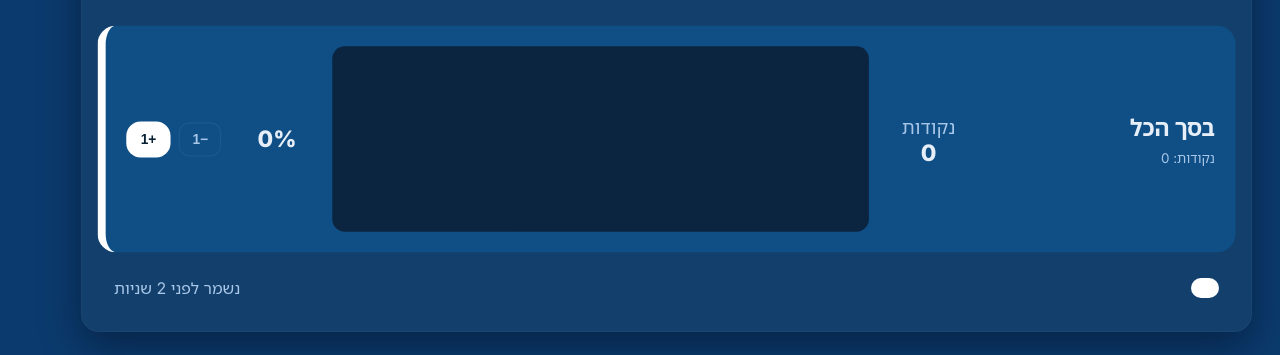
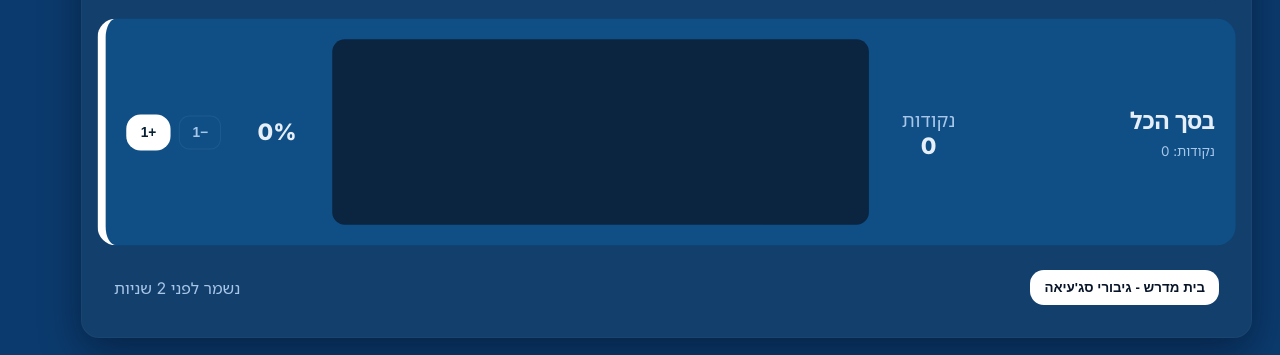
Before and after one commit to Katzover/points, a plain HTML site: page index.html in a window 1280 px wide. Shown: the part 445-800 px from the top of the page. Drawn offline with Linux system fonts and the light colour scheme.

Commit message:
Update index.html

```diff
--- a/index.html
+++ b/index.html
@@ -26,7 +26,7 @@
     <footer class="footer-controls">
 <button id="resetBtn" class="btn warning
 
-"></button>
+">בית מדרש - גיבורי סג'עיאה</button>
       <div id="saveInfo" class="info">שמור אוטומטית</div>
     </footer>
   </main>
```
